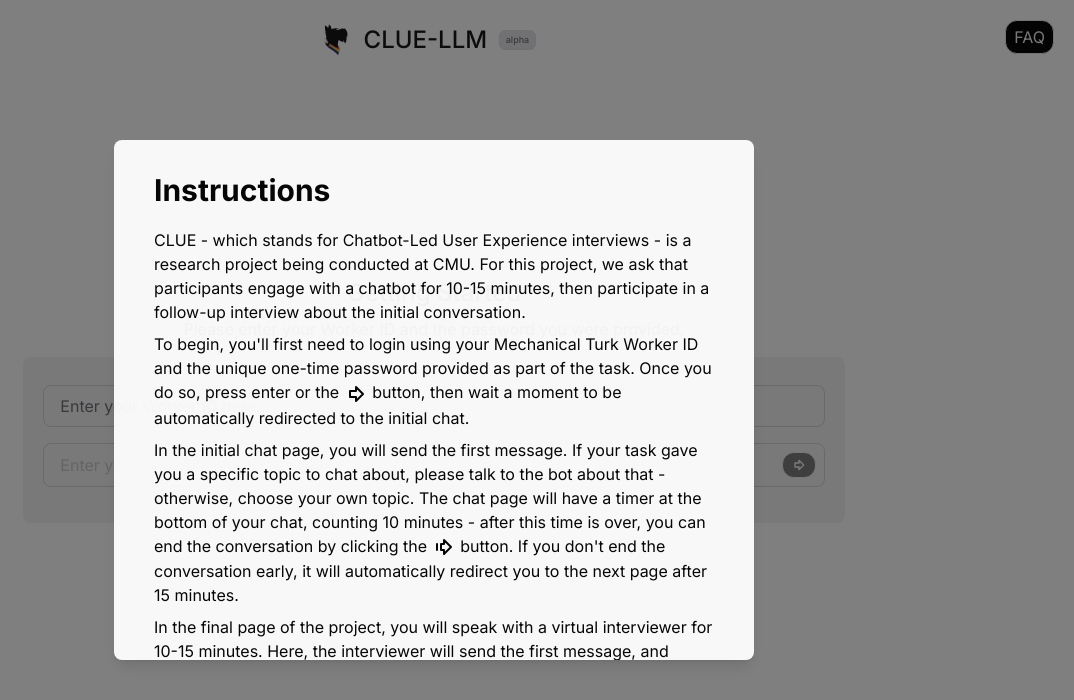
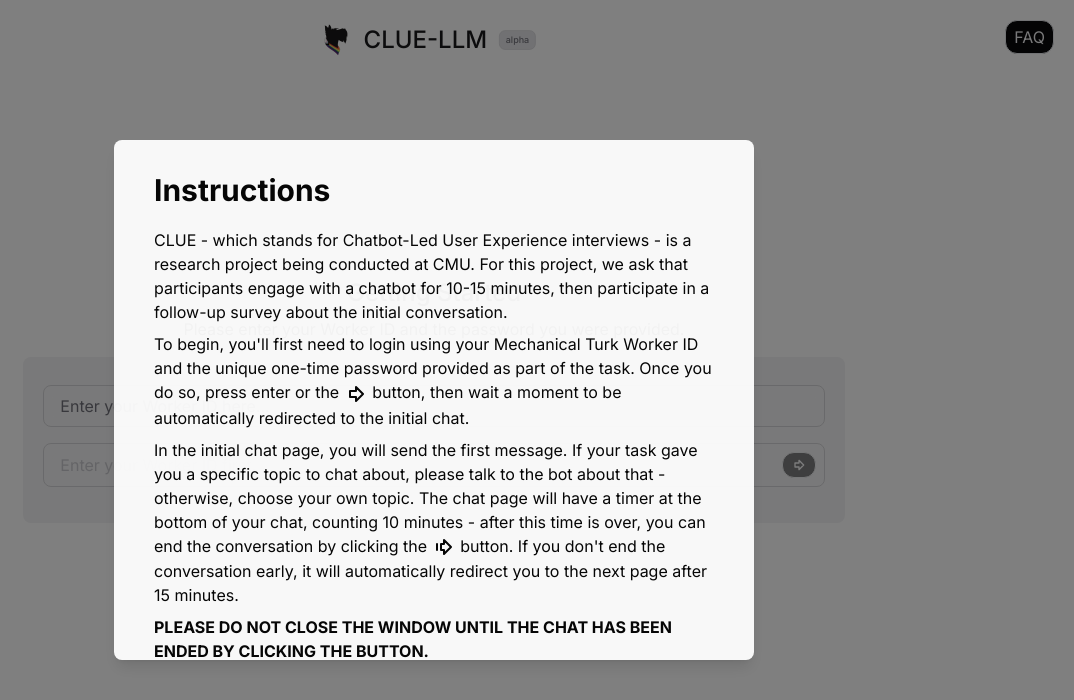
Before and after one commit to cxcscmu/CLUE-LLM-site, a Next.js app: page / in a window 1280 px wide. Both pictures are taken after a click on the button "FAQ". Shown: the top 700 px of the page, without its empty margins (206-1280 px from the left). Built offline with nearby package versions, Linux system fonts and the light colour scheme.

Commit message:
Updated FAQ (for real this time)

```diff
--- a/src/components/ui/prebuilt/FAQ.tsx
+++ b/src/components/ui/prebuilt/FAQ.tsx
@@ -25,7 +25,7 @@ export const FAQ: FC<{}> = () => {
             CLUE - which stands for Chatbot-Led User Experience interviews - is
             a research project being conducted at CMU. For this project, we ask
             that participants engage with a chatbot for 10-15 minutes, then
-            participate in a follow-up interview about the initial conversation.
+            participate in a follow-up survey about the initial conversation.
           </p>
           <p>
             To begin, {"you'll"} first need to login using your Mechanical Turk
@@ -44,7 +44,7 @@ export const FAQ: FC<{}> = () => {
             end the conversation early, it will automatically redirect you to
             the next page after 15 minutes.
           </p>
-          <p>
+          {/* <p>
             In the final page of the project, you will speak with a virtual
             interviewer for 10-15 minutes. Here, the interviewer will send the
             first message, and should be leading the conversation. Once again,
@@ -53,10 +53,10 @@ export const FAQ: FC<{}> = () => {
             <ArrowBigRightDash className="inline" /> button to conclude the
             interview. If you are told that the interview is over before the
             button is available, wait until it is.
-          </p>
+          </p> */}
           <p>
             <strong>
-              PLEASE DO NOT CLOSE THE WINDOW UNTIL THE INTERVIEW HAS BEEN ENDED
+              PLEASE DO NOT CLOSE THE WINDOW UNTIL THE CHAT HAS BEEN ENDED
               BY CLICKING THE BUTTON.
             </strong>
           </p>
```
